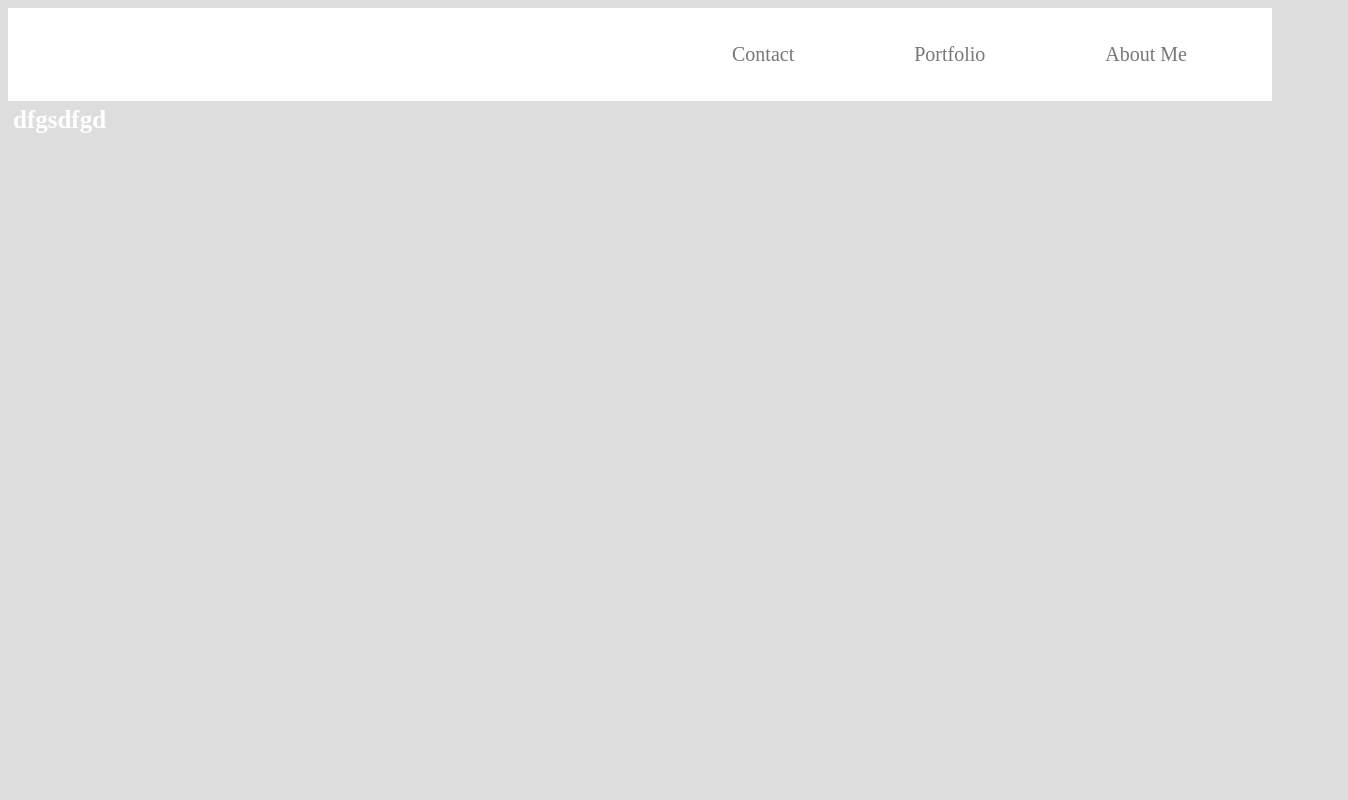
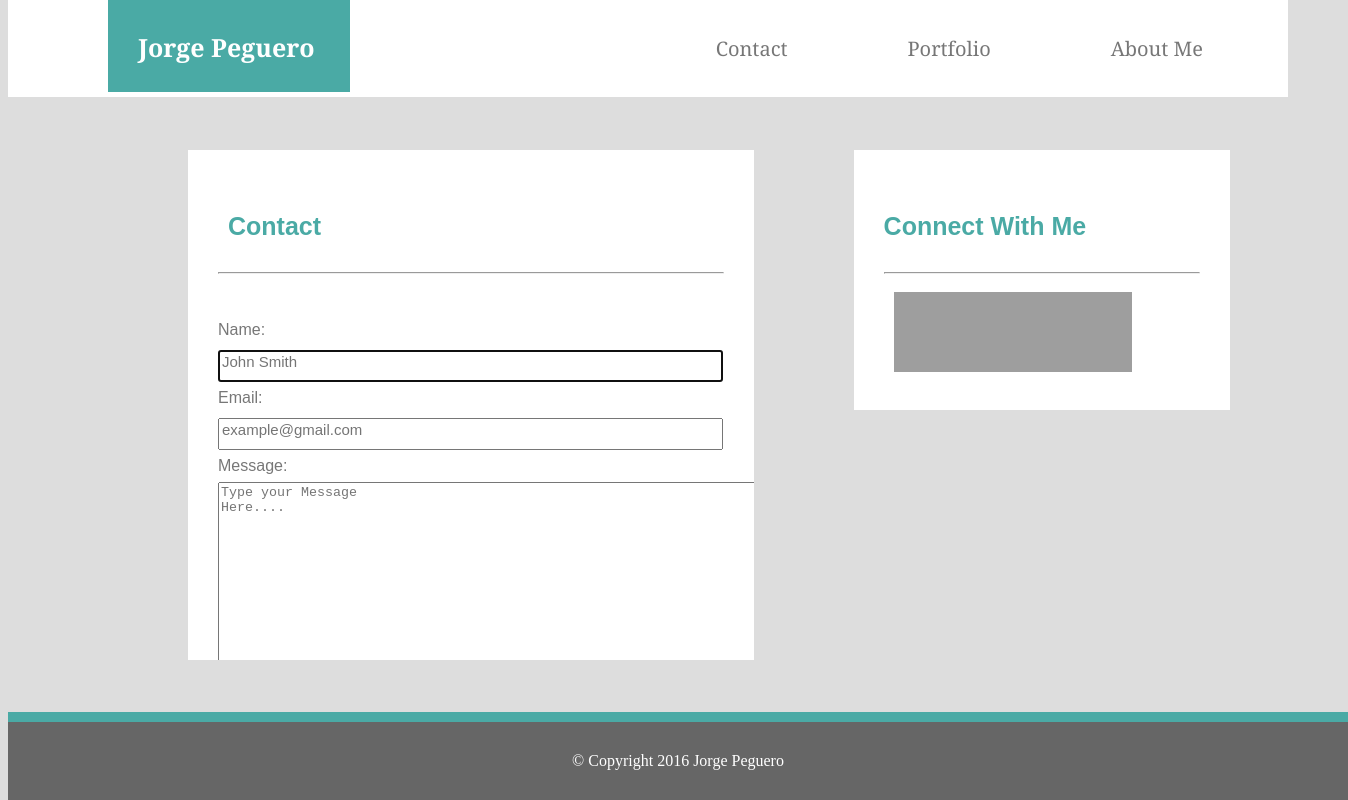
Before and after one commit to JorgeTheCreator/Basic-Portfolio, a plain HTML site: page contact.html in a window 1280 px wide. Shown: the whole page, 1348 px wide, since content can reach past the window. Drawn offline with Linux system fonts and the light colour scheme; grey boxes are pictures that could not be loaded.

Commit message:
create the contact.html

```diff
--- a/contact.html
+++ b/contact.html
@@ -2,16 +2,71 @@
 <html>
   <head>
     <meta charset="UTF-8">
+    <title>title</title>
     <link rel="stylesheet" type="text/css" href="css/style.css">
-    <title>title</title>
   </head>
   <body>
-	  <ul>
-		  <li><a href="index.html" class="active">About Me</a></li>
-		  <li><a href="portfolio.html">Portfolio</a></li>
-		  <li><a href="contact.html">Contact</a></li>
-	  </ul>
-  <h1>dfgsdfgd<h1>
+  <header>
+      <nav>
+      <ul>
+          <aside>
+        <h1>Jorge Peguero</h1>
+        </aside>
+        <li><a href="index.html" class="active">About Me</a></li>
+        <li><a href="portfolio.html">Portfolio</a></li>
+        <li><a href="contact.html">Contact</a></li>
+      </ul>
+    </nav>
+  </header>
+   <div id="wrapper">
+        <section id="one">
+          <h2>Contact</h2>
+          <hr />
+
+      <div class="container1">
+        <form action="action_page.php">
+        <br>
+        Name:<br>
+        <input placeholder="John Smith" type="text" tabindex="1" required autofocus>
+        <br>
+        Email:<br>
+        <input placeholder="example@gmail.com" type="email" tabindex="2" required>
+        <br>
+        Message:<br>
+
+        <textarea placeholder="Type your Message Here...." tabindex="5" required></textarea>
+        <br>
+        <button name="submit" type="submit" id="contact-submit" data-submit="...Sending">Submit</button>
+        </form>
+
+     </div>
+
+
+    </section>
+
+    <section id="two">
+      <h2>Connect With Me</h2>
+          <hr />
+            <section id="icon-1">
+        <a href="#"><img src=" https://cdn2.iconfinder.com/data/icons/social-flat-buttons-3/512/overflow-128.png"/></a>
+        </section>
+
+        <section id="icon-2">
+        <a href=""><img src="https://cdn3.iconfinder.com/data/icons/free-social-icons/67/github_square_black-128.png "/></a>
+        </section>
+
+        <section id="icon-3">
+        <a href="#"><img src="https://cdn2.iconfinder.com/data/icons/new-social-network-icons/154/linked-128.png "/></a>
+        </section>
+
+    </section>
+  </div>
+
+     <footer>
+      &copy; Copyright 2016 Jorge Peguero
+    </footer>
+
+
 
   </body>
 </html>
--- a/css/style.css
+++ b/css/style.css
@@ -142,3 +142,20 @@ footer{
    bottom:0;
    width:100%;
 }
+input{
+font-size:15px;
+padding-right:300px;
+padding-bottom:10px;
+}
+
+textarea{
+	padding-right:400px;
+	padding-bottom:200px;
+
+}
+#contact-submit{
+	background-color:#4aaaa5;
+	color:white;
+	padding:10px 50px;
+	font-size:15px;
+}
```
